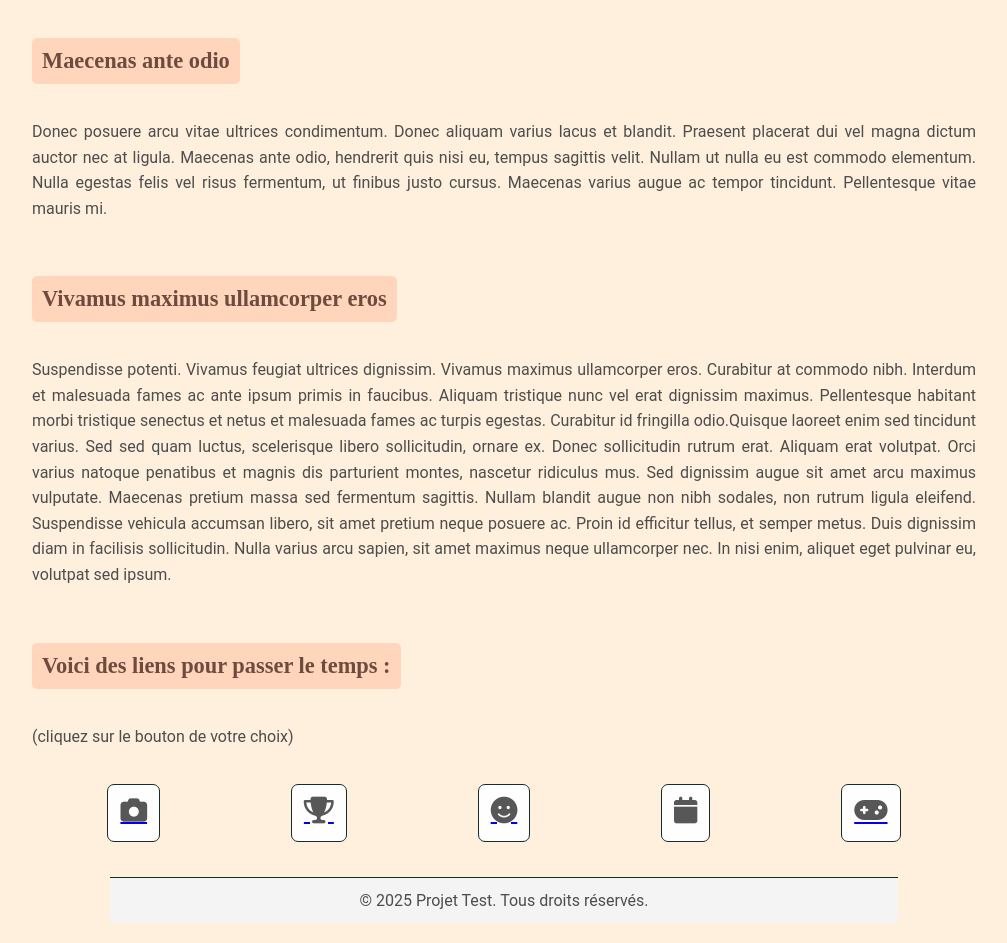
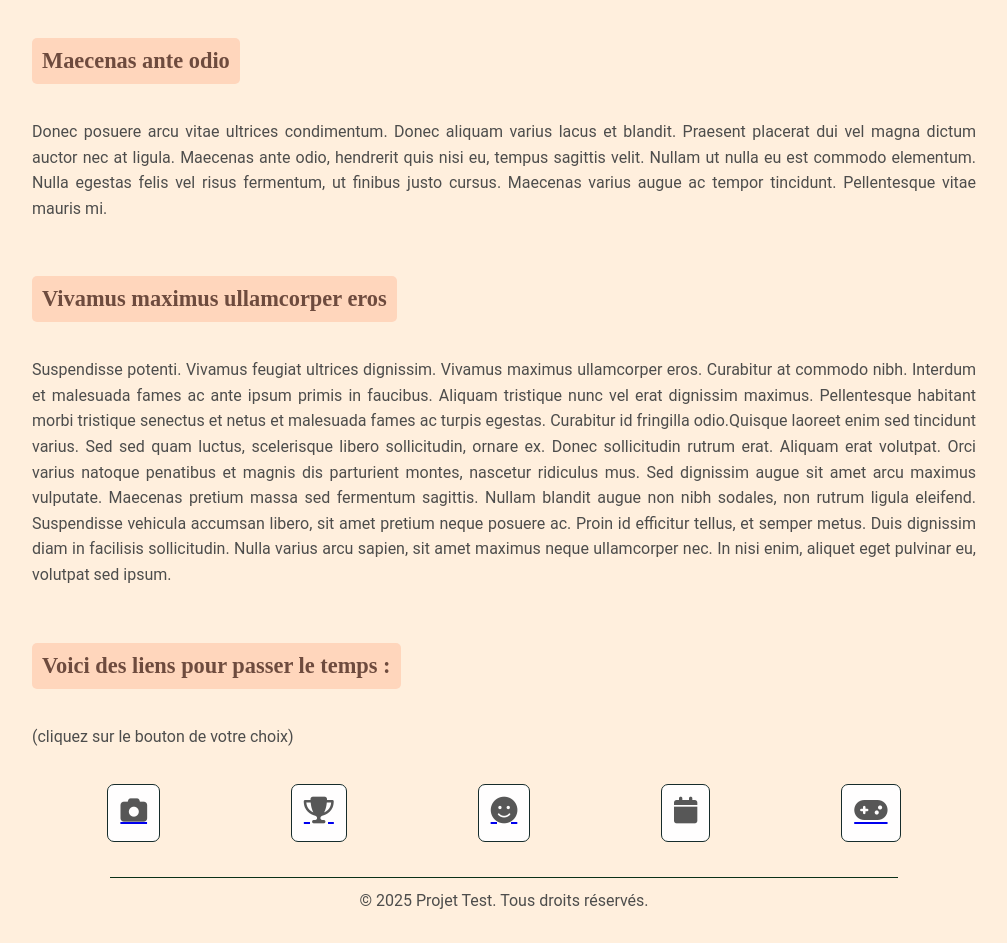
Before and after one commit to Kim384k/ProjetTest, a plain HTML site: page index.html in a window 1280 px wide. Shown: the part 1349-2292 px from the top of the page, without its empty margins (136-1143 px from the left). Drawn offline with Linux system fonts and the light colour scheme.

Commit message:
Update style.css

```diff
--- a/style.css
+++ b/style.css
@@ -143,7 +143,7 @@ footer {
     width: 80%;
     text-align: center;
     padding: 10px;
-    background-color: #f4f4f4;
+    background-color: #ffefdd;
     border-top: 1px solid #0a3017;
 }
 
```
